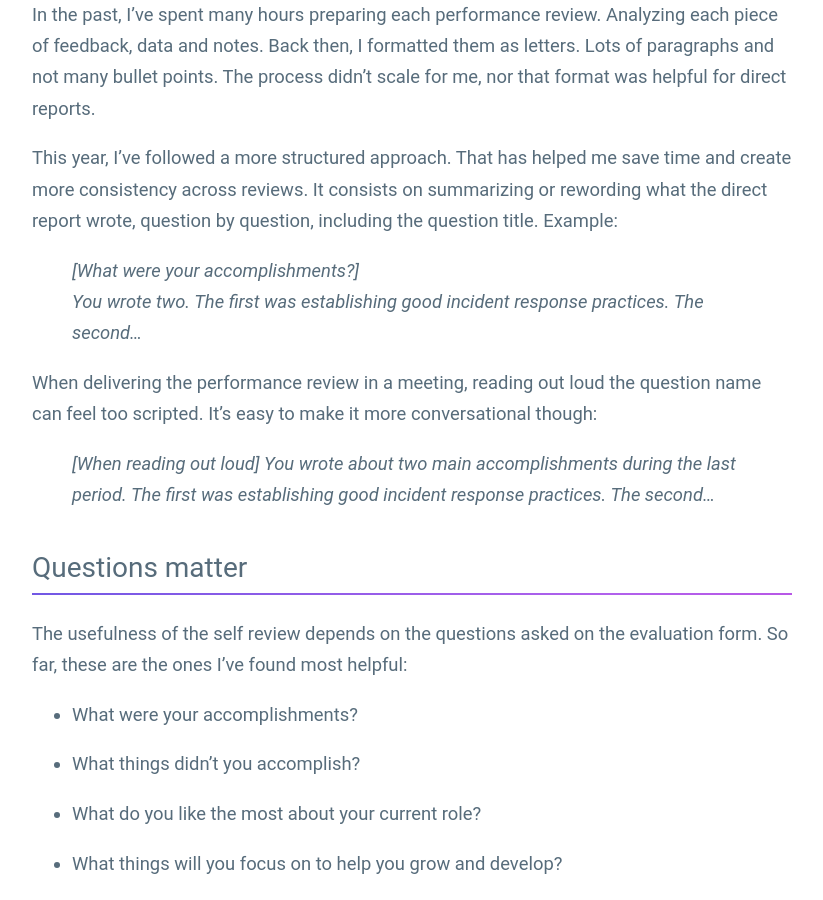
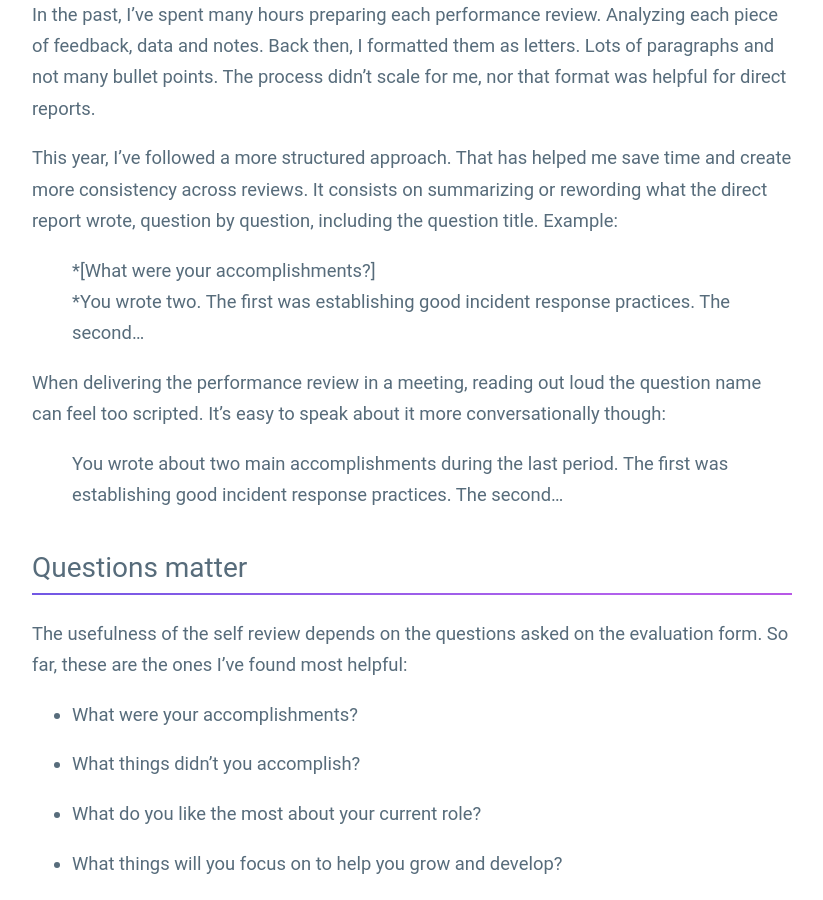
Before and after one commit to guillermodlpa/site, a Jekyll site: the page built from _posts/2021-03-29-better-approach-self-review-in-performance-reviews.markdown, in a window 1280 px wide and 900 px high, scrolled down 787 px. Shown: the whole window, without its empty margins (228-1051 px from the left). Built offline with Jekyll 4.4.1, drawn with Linux system fonts in a browser that asks for light colours.

Commit message:
Updated Better Approach Self Review In Performance Reviews

```diff
--- a/_posts/2021-03-29-better-approach-self-review-in-performance-reviews.markdown
+++ b/_posts/2021-03-29-better-approach-self-review-in-performance-reviews.markdown
@@ -16,11 +16,11 @@ In the past, I've spent many hours preparing each performance review. Analyzing
 This year, I've followed a more structured approach. That has helped me save time and create more consistency across reviews. It consists on summarizing or rewording what the direct report wrote, question by question, including the question title. Example:
 
 > *\[What were your accomplishments?\]
-> You wrote two. The first was establishing good incident response practices. The second...*
+> *You wrote two. The first was establishing good incident response practices. The second...
 
-When delivering the performance review in a meeting, reading out loud the question name can feel too scripted. It's easy to make it more conversational though:
+When delivering the performance review in a meeting, reading out loud the question name can feel too scripted. It's easy to speak about it more conversationally though:
 
-> *\[When reading out loud\] You wrote about two main accomplishments during the last period. The first was establishing good incident response practices. The second...*
+> You wrote about two main accomplishments during the last period. The first was establishing good incident response practices. The second...
 
 ## Questions matter
 
```
